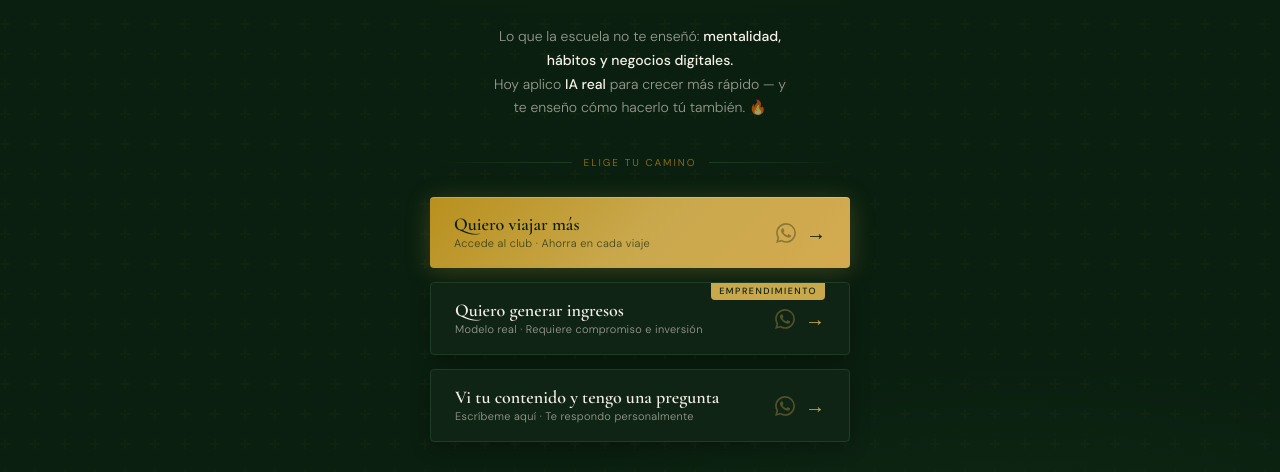
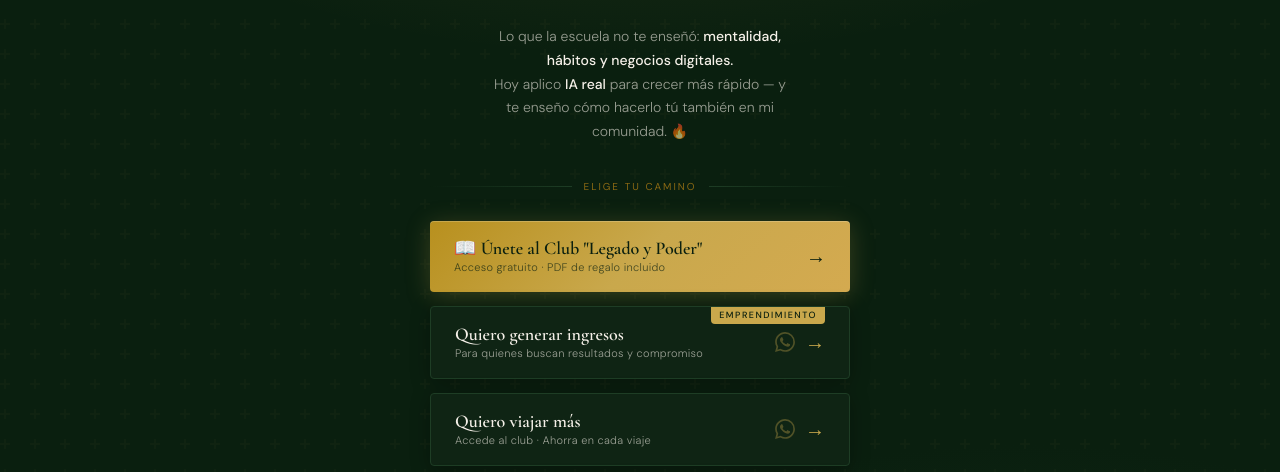
Before and after one commit to kevin-izaguirre/kevin-izaguirre.github.io, a plain HTML site: page index.html in a window 1280 px wide. Shown: the part 251-723 px from the top of the page. Drawn offline with nearby package versions, Linux system fonts and the light colour scheme.

Commit message:
index.html

```diff
--- a/index.html
+++ b/index.html
@@ -371,7 +371,7 @@
 
   <p class="bio">
     Lo que la escuela no te enseñó: <strong>mentalidad, hábitos y negocios digitales.</strong><br>
-    Hoy aplico <strong>IA real</strong> para crecer más rápido — y te enseño cómo hacerlo tú también. 🔥
+    Hoy aplico <strong>IA real</strong> para crecer más rápido — y te enseño cómo hacerlo tú también en mi comunidad. 🔥
   </p>
 
   <div class="divider">
@@ -382,28 +382,25 @@
 
   <div class="buttons">
 
-    <!-- BUTTON 1: Viajero / Cliente -->
-    <a href="https://wa.me/50494646878?text=Hola%20Kevin%2C%20quiero%20saber%20m%C3%A1s%20sobre%20viajar%20con%20el%20club%20%F0%9F%8C%8D"
-       class="btn btn-primary" target="_blank" rel="noopener">
+    <!-- BUTTON 1: Club de Lectura — Imán de comunidad (PRIORIDAD) -->
+    <a href="https://bit.ly/Legado-y-Poder"
+       class="btn btn-primary" target="_blank" rel="noopener" style="animation-delay:0.5s">
       <div class="btn-content">
-        <span class="btn-title">Quiero viajar más</span>
-        <span class="btn-sub">Accede al club · Ahorra en cada viaje</span>
+        <span class="btn-title">📖 Únete al Club "Legado y Poder"</span>
+        <span class="btn-sub">Acceso gratuito · PDF de regalo incluido</span>
       </div>
       <div class="btn-right">
-        <svg class="wa-icon" viewBox="0 0 24 24" fill="rgba(10,31,15,0.5)" xmlns="http://www.w3.org/2000/svg">
-          <path d="M17.472 14.382c-.297-.149-1.758-.867-2.03-.967-.273-.099-.471-.148-.67.15-.197.297-.767.966-.94 1.164-.173.199-.347.223-.644.075-.297-.15-1.255-.463-2.39-1.475-.883-.788-1.48-1.761-1.653-2.059-.173-.297-.018-.458.13-.606.134-.133.298-.347.446-.52.149-.174.198-.298.298-.497.099-.198.05-.371-.025-.52-.075-.149-.669-1.612-.916-2.207-.242-.579-.487-.5-.669-.51-.173-.008-.371-.01-.57-.01-.198 0-.52.074-.792.372-.272.297-1.04 1.016-1.04 2.479 0 1.462 1.065 2.875 1.213 3.074.149.198 2.096 3.2 5.077 4.487.709.306 1.262.489 1.694.625.712.227 1.36.195 1.871.118.571-.085 1.758-.719 2.006-1.413.248-.694.248-1.289.173-1.413-.074-.124-.272-.198-.57-.347m-5.421 7.403h-.004a9.87 9.87 0 01-5.031-1.378l-.361-.214-3.741.982.998-3.648-.235-.374a9.86 9.86 0 01-1.51-5.26c.001-5.45 4.436-9.884 9.888-9.884 2.64 0 5.122 1.03 6.988 2.898a9.825 9.825 0 012.893 6.994c-.003 5.45-4.437 9.884-9.885 9.884m8.413-18.297A11.815 11.815 0 0012.05 0C5.495 0 .16 5.335.157 11.892c0 2.096.547 4.142 1.588 5.945L.057 24l6.305-1.654a11.882 11.882 0 005.683 1.448h.005c6.554 0 11.89-5.335 11.893-11.893a11.821 11.821 0 00-3.48-8.413z"/>
-        </svg>
         <span class="btn-arrow">→</span>
       </div>
     </a>
 
     <!-- BUTTON 2: Socio / Negocio -->
     <a href="https://wa.me/50494646878?text=Hola%20Kevin%2C%20quiero%20saber%20m%C3%A1s%20sobre%20el%20modelo%20de%20negocio%20%F0%9F%9A%80"
-       class="btn btn-secondary" target="_blank" rel="noopener">
+       class="btn btn-secondary" target="_blank" rel="noopener" style="animation-delay:0.55s">
       <span class="btn-label">Emprendimiento</span>
       <div class="btn-content">
         <span class="btn-title">Quiero generar ingresos</span>
-        <span class="btn-sub">Modelo real · Requiere compromiso e inversión</span>
+        <span class="btn-sub">Para quienes buscan resultados y compromiso</span>
       </div>
       <div class="btn-right">
         <svg class="wa-icon" viewBox="0 0 24 24" fill="rgba(201,168,76,0.5)" xmlns="http://www.w3.org/2000/svg">
@@ -413,7 +410,22 @@
       </div>
     </a>
 
-    <!-- BUTTON 3: Contenido / Consulta -->
+    <!-- BUTTON 3: Viajero / Cliente -->
+    <a href="https://wa.me/50494646878?text=Hola%20Kevin%2C%20quiero%20saber%20m%C3%A1s%20sobre%20viajar%20con%20el%20club%20%F0%9F%8C%8D"
+       class="btn btn-secondary" target="_blank" rel="noopener" style="animation-delay:0.6s">
+      <div class="btn-content">
+        <span class="btn-title">Quiero viajar más</span>
+        <span class="btn-sub">Accede al club · Ahorra en cada viaje</span>
+      </div>
+      <div class="btn-right">
+        <svg class="wa-icon" viewBox="0 0 24 24" fill="rgba(201,168,76,0.5)" xmlns="http://www.w3.org/2000/svg">
+          <path d="M17.472 14.382c-.297-.149-1.758-.867-2.03-.967-.273-.099-.471-.148-.67.15-.197.297-.767.966-.94 1.164-.173.199-.347.223-.644.075-.297-.15-1.255-.463-2.39-1.475-.883-.788-1.48-1.761-1.653-2.059-.173-.297-.018-.458.13-.606.134-.133.298-.347.446-.52.149-.174.198-.298.298-.497.099-.198.05-.371-.025-.52-.075-.149-.669-1.612-.916-2.207-.242-.579-.487-.5-.669-.51-.173-.008-.371-.01-.57-.01-.198 0-.52.074-.792.372-.272.297-1.04 1.016-1.04 2.479 0 1.462 1.065 2.875 1.213 3.074.149.198 2.096 3.2 5.077 4.487.709.306 1.262.489 1.694.625.712.227 1.36.195 1.871.118.571-.085 1.758-.719 2.006-1.413.248-.694.248-1.289.173-1.413-.074-.124-.272-.198-.57-.347m-5.421 7.403h-.004a9.87 9.87 0 01-5.031-1.378l-.361-.214-3.741.982.998-3.648-.235-.374a9.86 9.86 0 01-1.51-5.26c.001-5.45 4.436-9.884 9.888-9.884 2.64 0 5.122 1.03 6.988 2.898a9.825 9.825 0 012.893 6.994c-.003 5.45-4.437 9.884-9.885 9.884m8.413-18.297A11.815 11.815 0 0012.05 0C5.495 0 .16 5.335.157 11.892c0 2.096.547 4.142 1.588 5.945L.057 24l6.305-1.654a11.882 11.882 0 005.683 1.448h.005c6.554 0 11.89-5.335 11.893-11.893a11.821 11.821 0 00-3.48-8.413z"/>
+        </svg>
+        <span class="btn-arrow">→</span>
+      </div>
+    </a>
+
+    <!-- BUTTON 4: Contenido / Consulta -->
     <a href="https://wa.me/50494646878?text=Hola%20Kevin%2C%20vi%20tu%20contenido%20y%20tengo%20una%20pregunta%20%F0%9F%99%8C"
        class="btn btn-secondary" target="_blank" rel="noopener" style="animation-delay:0.65s">
       <div class="btn-content">
```
